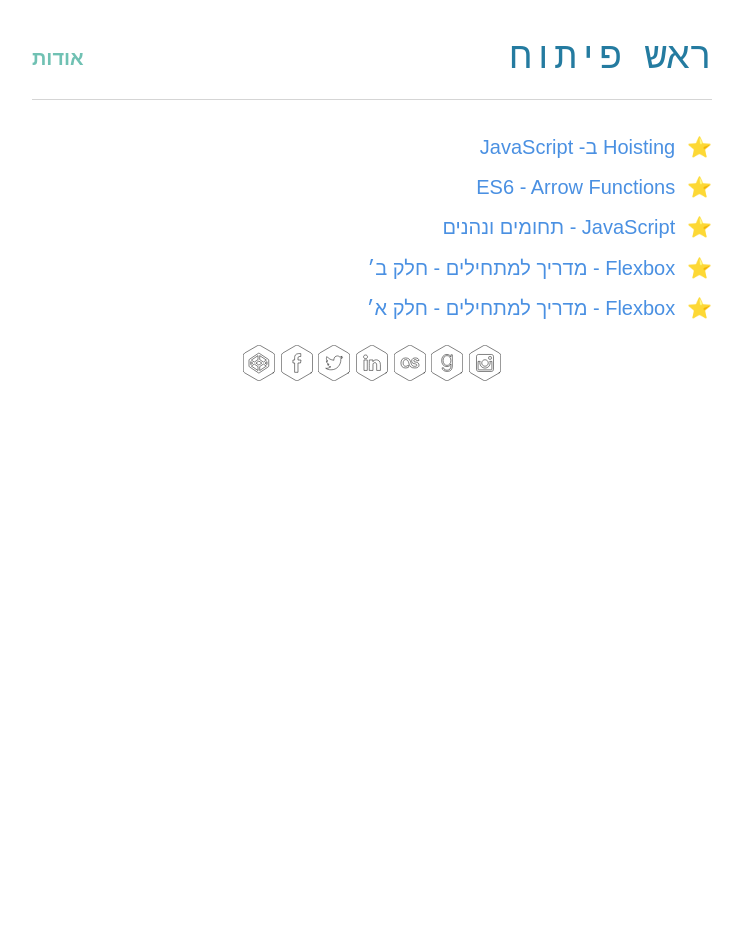
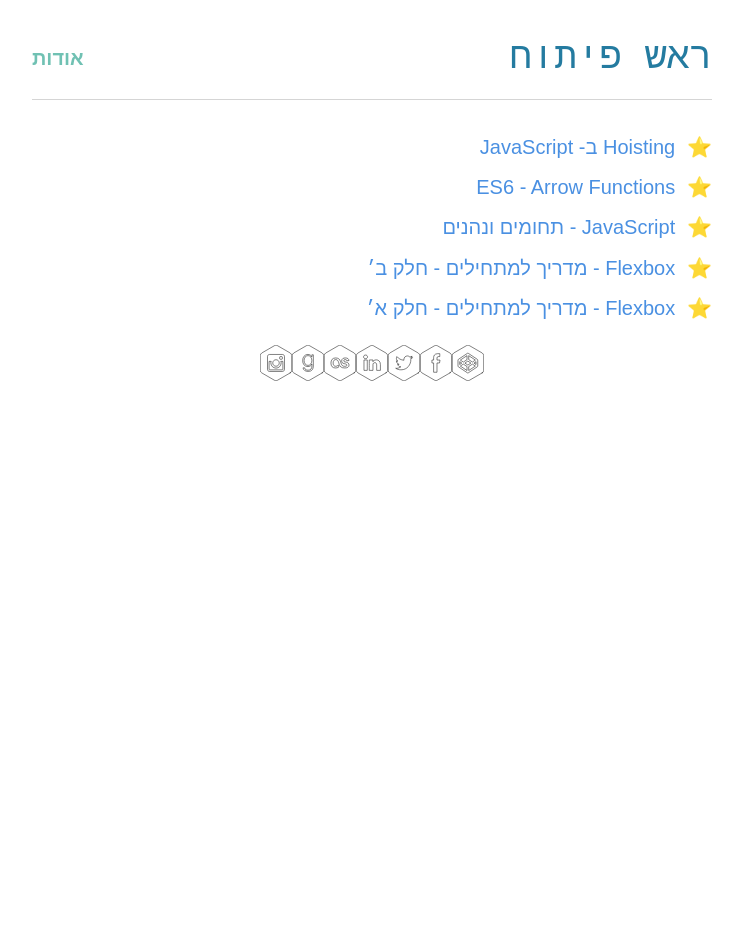
Before and after one commit to guytepper/devhead.co.il, a Jekyll site: the page built from index.html, in a window 1280 px wide. Shown: the whole page, without its empty margins (268-1011 px from the left). Built offline with Jekyll 4.4.1, drawn with Linux system fonts in a browser that asks for light colours; some web fonts are replaced.

Commit message:
Reverse icons order

```diff
--- a/css/style.css
+++ b/css/style.css
@@ -99,6 +99,11 @@ a {
 .footer {
   display: flex;
   justify-content: center;
+}
+
+.social-icons {
+  display: flex;
+  flex-direction: row-reverse;
 }
 
 .social-icon {
```
